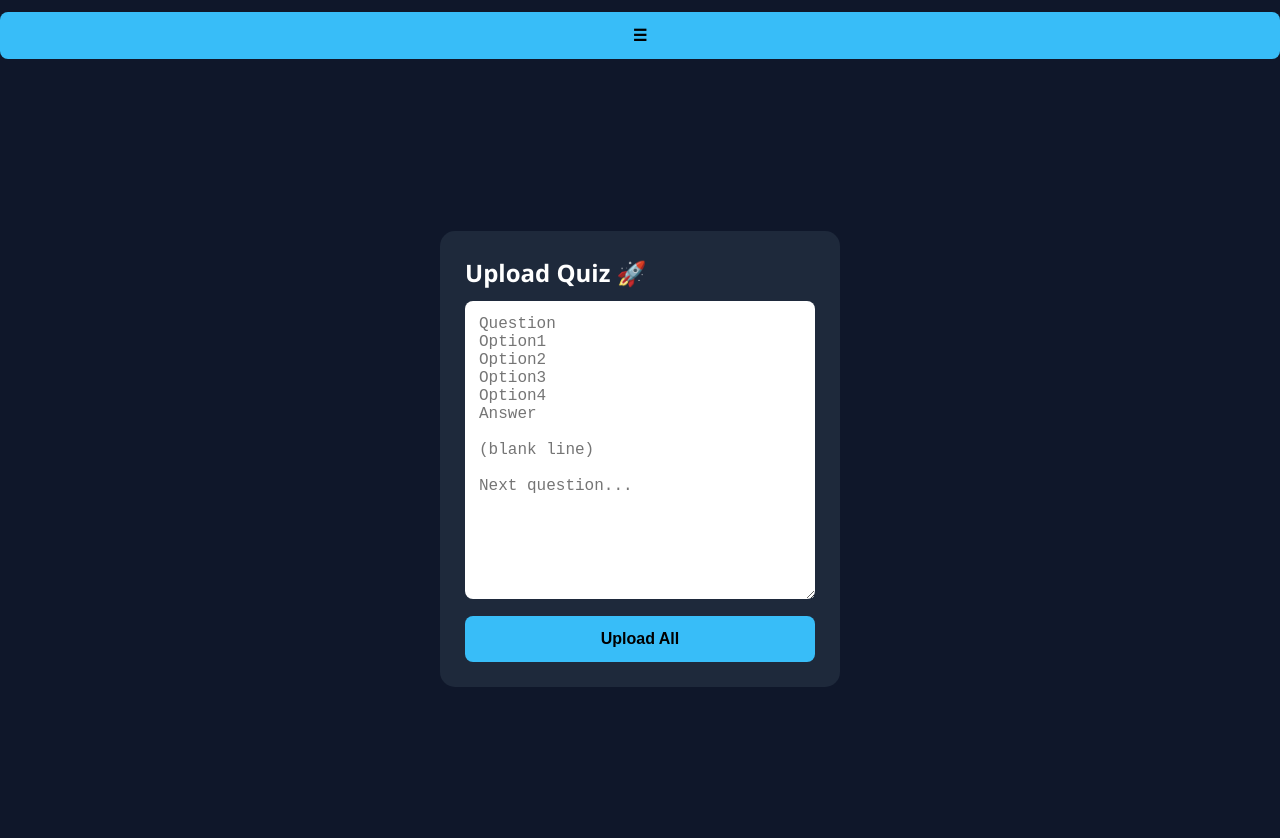
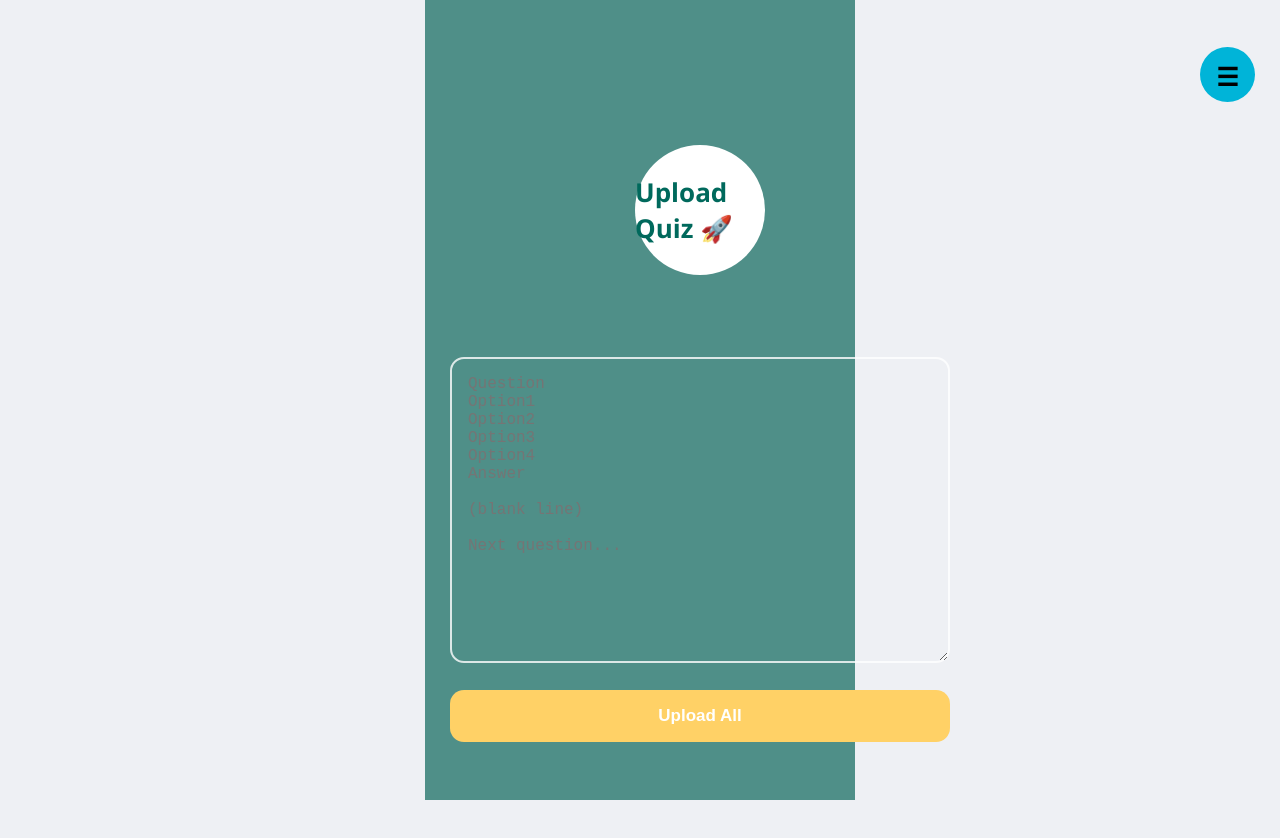
Before and after one commit to koti63888-a11y/quiz-app, a React (Create React App) app in the folder myapp/: page /upload in a window 1280 px wide. Shown: the top 838 px of the page. After the commit the page ends 800 px from the top, so only its background shows below. Built offline with nearby package versions, Linux system fonts and the light colour scheme.

Commit message:
new quiz app ui

```diff
--- a/myapp/src/App.css
+++ b/myapp/src/App.css
@@ -5,118 +5,163 @@
 }
 
 body {
-  font-family: "Segoe UI", Arial, sans-serif;
-  background: #0f172a;
-  color: white;
+  font-family: "Segoe UI", sans-serif;
+  background: #eef0f4;
+  color: #111;
   overflow-x: hidden;
 }
 
-/* Login/Register */
-.center-container {
+/* MOBILE APP SCREEN */
+.center-container,
+.dashboard,
+.quiz-page {
   min-height: 100vh;
   width: 100%;
+  max-width: 430px;
+  margin: auto;
+  background: #4f8f88;
+  padding: 25px;
+}
+
+/* CARD */
+.card {
+  width: 100%;
+  background: transparent;
+  color: white;
+  box-shadow: none;
+  padding-top: 120px;
+}
+
+/* LOGO CIRCLE */
+.card h2 {
+  width: 130px;
+  height: 130px;
+  background: white;
+  color: #00695c;
+  border-radius: 50%;
+  margin: 0 auto 70px;
   display: flex;
   justify-content: center;
   align-items: center;
-  padding: 20px;
+  font-size: 26px;
+  font-weight: bold;
 }
 
-.card {
-  width: 100%;
-  max-width: 400px;
-  background: #1e293b;
-  padding: 25px;
-  border-radius: 15px;
-}
-
-/* Common */
+/* INPUT */
 input,
 select,
-textarea,
-button {
+textarea {
   width: 100%;
-  padding: 14px;
+  padding: 16px;
   margin-top: 12px;
-  border-radius: 8px;
-  border: none;
+  border-radius: 14px;
+  border: 2px solid rgba(255,255,255,0.8);
+  background: transparent;
+  color: white;
   font-size: 16px;
 }
 
+input::placeholder {
+  color: #e5e5e5;
+}
+
+/* BUTTON */
 button {
-  background: #38bdf8;
-  color: black;
+  width: 100%;
+  padding: 16px;
+  margin-top: 22px;
+  border: none;
+  border-radius: 14px;
+  background: #ffd166;
+  color: white;
+  font-size: 17px;
   font-weight: bold;
   cursor: pointer;
 }
 
-/* Dashboard */
+/* DASHBOARD */
 .dashboard {
-  width: 100%;
-  min-height: 100vh;
-  padding: 25px;
+  color: white;
 }
 
 .dashboard h2 {
-  font-size: 28px;
-  margin-bottom: 20px;
+  font-size: 26px;
+  margin-bottom: 30px;
 }
 
 .dashboard button {
-  width: 100%;
-  max-width: 350px;
-  display: block;
+  background: #ffd166;
+  color: white;
+  margin-bottom: 15px;
 }
 
-/* Quiz */
+/* QUIZ CARD */
 .quiz-card {
   width: 100%;
-  max-width: 650px;
-  margin: 20px auto;
-  max-height: 85vh;
-  overflow-y: auto;
-  background: #1e293b;
-  padding: 20px;
-  border-radius: 15px;
+  max-width: 430px;
+  min-height: 100vh;
+  margin: auto;
+  background: #f4f5f8;
+  padding: 25px;
+  color: #111;
 }
 
 .question-box {
-  margin-bottom: 20px;
-  padding: 15px;
-  background: #0f172a;
-  border-radius: 12px;
+  background: white;
+  padding: 30px;
+  border-radius: 18px;
+  margin: 30px 0;
+  box-shadow: 0 8px 20px rgba(0,0,0,0.08);
 }
 
-.option-card {
+.option-card,
+.option {
+  background: white;
+  padding: 16px;
+  margin-top: 15px;
+  border-radius: 14px;
   display: flex;
   align-items: center;
   gap: 12px;
-  background: #1e293b;
-  margin-top: 10px;
-  padding: 12px;
-  border-radius: 10px;
 }
 
-.option-card input {
-  width: 18px;
-  height: 18px;
+.option-card input,
+.option input {
+  width: 20px;
+  height: 20px;
 }
 
-/* Mobile */
-@media screen and (max-width: 600px) {
-  .card {
-    max-width: 100%;
-  }
+.submit-btn {
+  background: #00695c;
+  color: white;
+}
 
-  .dashboard {
-    padding: 20px;
-  }
+/* FLOATING MENU */
+.floating-btn {
+  position: fixed;
+  top: 25px;
+  right: 25px;
+  width: 55px;
+  height: 55px;
+  border-radius: 50%;
+  background: #00b4d8;
+  color: black;
+  font-size: 25px;
+  z-index: 1000;
+}
 
-  .dashboard h2 {
-    font-size: 26px;
-  }
+.popup-menu {
+  position: fixed;
+  top: 90px;
+  right: 20px;
+  width: 220px;
+  background: #1e293b;
+  padding: 15px;
+  border-radius: 15px;
+  z-index: 1000;
+}
 
-  .quiz-card {
-    max-width: 100%;
-    padding: 15px;
-  }
+.popup-menu button {
+  background: #38bdf8;
+  color: black;
 }
```
